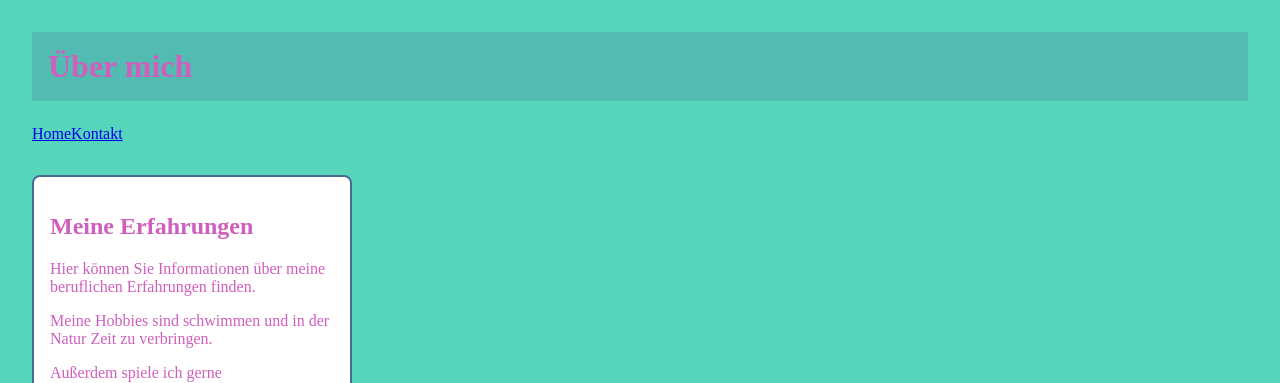
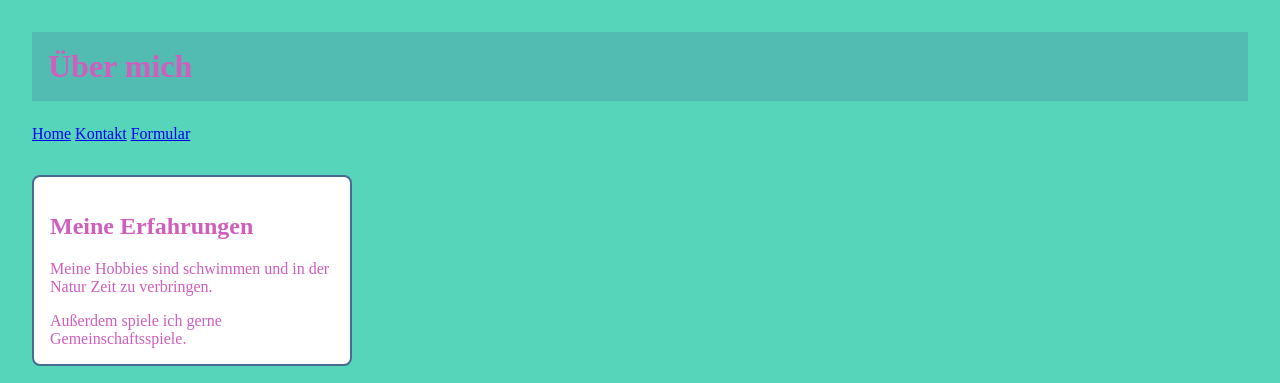
Before and after one commit to MagNov1/WMC, a plain HTML site: page index.html in a window 1280 px wide. Shown: the top 383 px of the page. Drawn offline with Linux system fonts and the light colour scheme.

Commit message:
veränderungen

```diff
--- a/index.html
+++ b/index.html
@@ -4,17 +4,18 @@
     <meta charset="UTF-8">
     <meta name="viewport" content="width=device-width, initial-scale=1.0">
     <link rel="stylesheet" href="style.css">
+    <form action=“Zielseite.html” method=“get” >
+</form>
     <title>Über mich</title>
 </head>
 <body>
     <header><h1>Über mich</h1>
-    <nav><a href="index.html">Home</a><a href="index.html">Kontakt</a></nav>
+    <nav><a href="index.html">Home</a> <a href="index.html">Kontakt</a> <a href="Zielseite.html">Formular</a></nav>
 </header>
 
     <main>
         <article class="karte">
         <h2>Meine Erfahrungen</h2>
-        <p>Hier können Sie Informationen über meine beruflichen Erfahrungen finden.</p>
         <p>Meine Hobbies sind schwimmen und in der Natur Zeit zu verbringen.</p>
         <aside>Außerdem spiele ich gerne Gemeinschaftsspiele.</aside>
     </article>
```
Also changed, not shown: Zielseite.html (+1 -1 lines).
